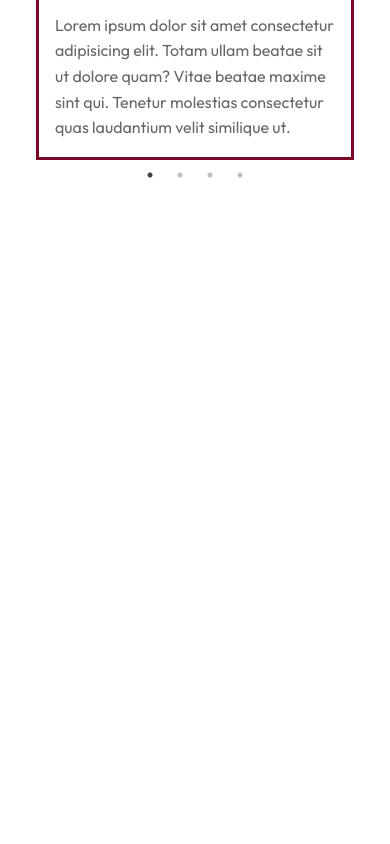
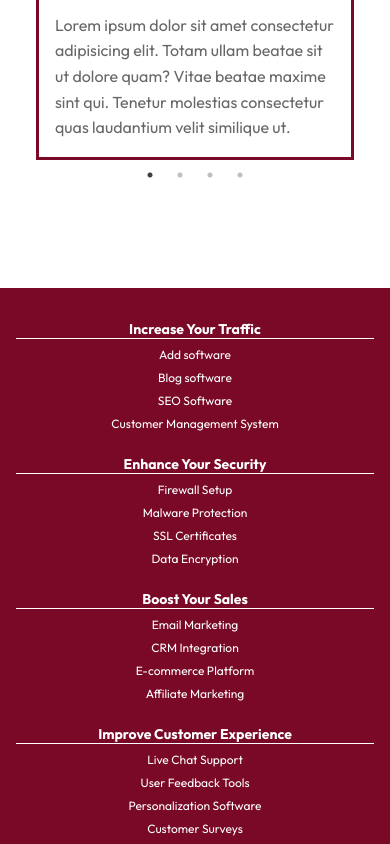
Before and after one commit to Ritahchanger/Emali_bakers, a React (Create React App) app in the folder client/: page / in a window 390 px wide. Shown: the part 2081-2925 px from the top of the page. Before the commit the page ends 2266 px from the top, so only its background shows below. Built offline with nearby package versions, Linux system fonts and the light colour scheme.

Commit message:
Updates on the footer component

```diff
--- a/client/src/components/Customers/Footer.css
+++ b/client/src/components/Customers/Footer.css
@@ -0,0 +1,54 @@
+.footer {
+  margin-top: 8rem;
+  background: var(--maroon);
+  padding-top: 2rem;
+}
+
+.footer .footer-content {
+  display: grid;
+  grid-template-columns: repeat(4, 1fr);
+  gap: 1rem;
+}
+.footer .footer-content .footer-list-item {
+  margin: 0.5rem 0rem;
+}
+.footer li {
+  color: #fff;
+}
+.footer .footer-title {
+  color: #fff;
+  border-bottom: 1px solid #fff;
+}
+
+@media (max-width: 646px) {
+  .footer .footer-content {
+    grid-template-columns: repeat(2, 1fr);
+    justify-content: center;
+    align-items: center;
+  }
+  .footer li {
+    text-align: center;
+  }
+  .footer .footer-title {
+    text-align: center;
+  }
+}
+
+@media (max-width: 528px) {
+  .footer .footer-title {
+    font-size: 14px;
+    border: none;
+  }
+  .footer .footer-content .footer-list-item {
+    font-size: 12px;
+  }
+}
+@media (max-width: 390px) {
+  .footer .footer-content {
+    grid-template-columns: repeat(1, 1fr);
+  }
+  .footer .footer-title {
+    color: #fff;
+    border-bottom: 1px solid #fff;
+  }
+}
--- a/client/src/components/Customers/Footer.jsx
+++ b/client/src/components/Customers/Footer.jsx
@@ -1,9 +1,27 @@
-import React from 'react'
-
+import React from "react";
+import FooterData from "./FooterData";
+import "./Footer.css"
 const Footer = () => {
   return (
-    <div>Footer</div>
-  )
-}
+    <footer className="footer">
+      <div className="container">
+        <div className="footer-content">
+          {FooterData.map((section, index) => (
+            <section className="footer-section" key={index}>
+              <h4 className="footer-title">{section.title}</h4>
+              <ul className="footer-list">
+                {section.data.map((subtopic, subIndex) => (
+                  <li className="footer-list-item" key={subIndex}>
+                    {subtopic.info}
+                  </li>
+                ))}
+              </ul>
+            </section>
+          ))}
+        </div>
+      </div>
+    </footer>
+  );
+};
 
-export default Footer
+export default Footer;
--- /dev/null
+++ b/client/src/components/Customers/FooterData.jsx
@@ -0,0 +1,72 @@
+const FooterData = [
+    {
+      title: "Increase Your Traffic",
+      data: [
+        {
+          info: "Add software",
+        },
+        {
+          info: "Blog software",
+        },
+        {
+          info: "SEO Software",
+        },
+        {
+          info: "Customer Management System",
+        },
+      ],
+    },
+    {
+      title: "Enhance Your Security",
+      data: [
+        {
+          info: "Firewall Setup",
+        },
+        {
+          info: "Malware Protection",
+        },
+        {
+          info: "SSL Certificates",
+        },
+        {
+          info: "Data Encryption",
+        },
+      ],
+    },
+    {
+      title: "Boost Your Sales",
+      data: [
+        {
+          info: "Email Marketing",
+        },
+        {
+          info: "CRM Integration",
+        },
+        {
+          info: "E-commerce Platform",
+        },
+        {
+          info: "Affiliate Marketing",
+        },
+      ],
+    },
+    {
+      title: "Improve Customer Experience",
+      data: [
+        {
+          info: "Live Chat Support",
+        },
+        {
+          info: "User Feedback Tools",
+        },
+        {
+          info: "Personalization Software",
+        },
+        {
+          info: "Customer Surveys",
+        },
+      ],
+    },
+  ];
+
+  export default FooterData;
--- a/client/src/pages/Customers/Home/Home.jsx
+++ b/client/src/pages/Customers/Home/Home.jsx
@@ -3,13 +3,15 @@ import Navbar from "../../../components/Customers/Navbar";
 import Hero from "./Hero";
 import FeaturedProducts from "./FeaturedProducts";
 import Testimonials from "./Testimonials";
+import Footer from "../../../components/Customers/Footer";
 const Home = () => {
   return (
     <Fragment>
       <Navbar />
       <Hero />
       <FeaturedProducts />
-      <Testimonials/>
+      <Testimonials />
+      <Footer />
     </Fragment>
   );
 };
```
